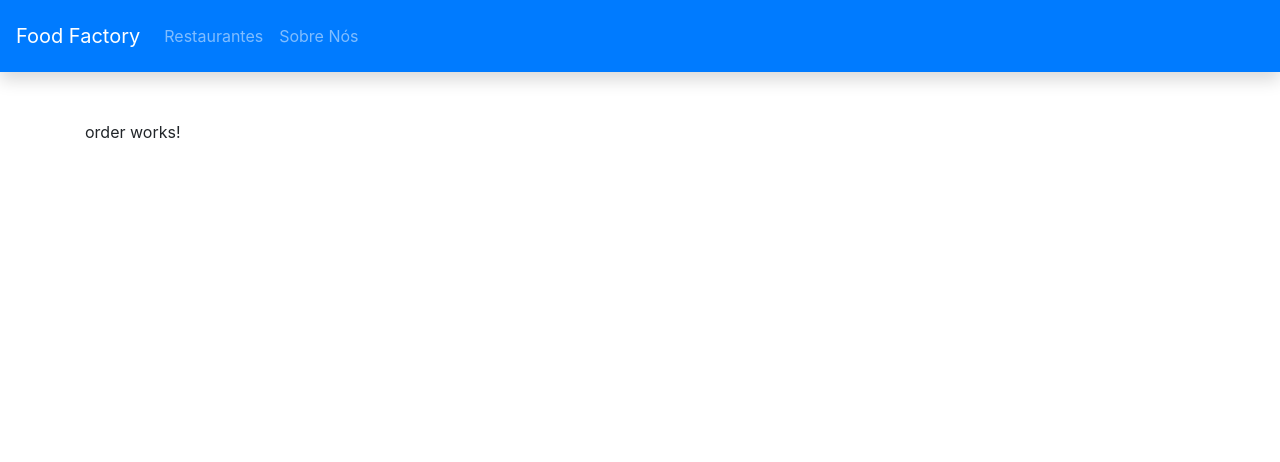
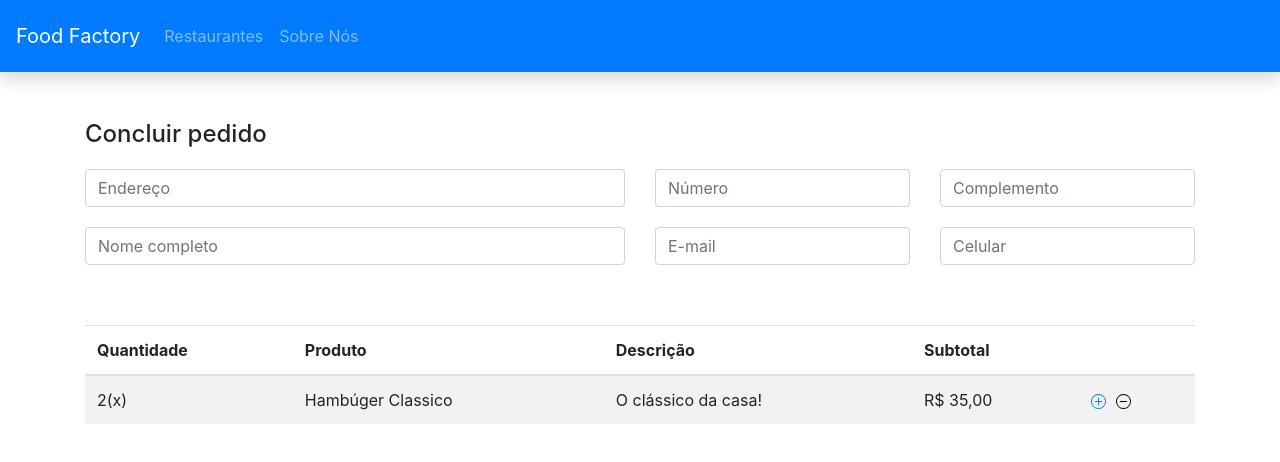
Before and after one commit to pedro-guimaraes00/food-factory, an Angular app: page /order in a window 1280 px wide. Shown: the top 462 px of the page. Built offline with nearby package versions, Linux system fonts and the light colour scheme.

Commit message:
cria section para dados do usuário e tabela com itens do pedido

```diff
--- a/src/app/order/order.component.html
+++ b/src/app/order/order.component.html
@@ -1 +1,51 @@
-<p>order works!</p>
+<section style="margin-bottom: 60px">
+    <h4 style="margin-bottom: 20px">Concluir pedido</h4>
+
+        <div class="row" style="margin-bottom: 20px;">
+            <div class="col-md-6">
+                <input type="text" class="form-control" placeholder="Endereço">
+            </div>
+            <div class="col-md-3">
+                <input type="text" class="form-control" placeholder="Número">
+            </div>
+            <div class="col-md-3">
+                <input type="text" class="form-control" placeholder="Complemento">
+            </div>
+        </div>
+
+        <div class="row">
+            <div class="col-md-6">
+                <input type="text" class="form-control" placeholder="Nome completo">
+            </div>
+            <div class="col-md-3">
+                <input type="text" class="form-control" placeholder="E-mail">
+            </div>
+            <div class="col-md-3">
+                <input type="text" class="form-control" placeholder="Celular">
+            </div>
+        </div>
+</section>
+
+<table class="table table-striped">
+    <thead>
+        <th>Quantidade</th>
+        <th>Produto</th>
+        <th>Descrição</th>
+        <th>Subtotal</th>
+        <th></th>
+    </thead>
+    <tbody>
+        <tr>
+            <td>
+                2(x)
+            </td>
+            <td>Hambúger Classico</td>
+            <td>O clássico da casa!</td>
+            <td>R$ 35,00</td>
+            <td>
+                <img src="assets/icons/plus-circle.svg" style="width:15px;margin-right:10px">
+                <img src="assets/icons/dash-circle.svg" style="width:15px">
+            </td>
+        </tr>
+    </tbody>
+</table>
--- a/src/app/order/order.component.ts
+++ b/src/app/order/order.component.ts
@@ -1,4 +1,6 @@
 import { Component, OnInit } from '@angular/core';
+import { ShoppingCartService } from '../restaurant-info/shopping-cart/shopping-cart.service';
+import { ShoppingCartItem } from '../restaurant-info/shopping-cart/shopping-cart.model'
 
 @Component({
   selector: 'app-order',
@@ -6,7 +8,7 @@ import { Component, OnInit } from '@angular/core';
 })
 export class OrderComponent implements OnInit {
 
-  constructor() { }
+  constructor(private shoppingCart: ShoppingCartService) { }
 
   ngOnInit(): void {
   }
```
